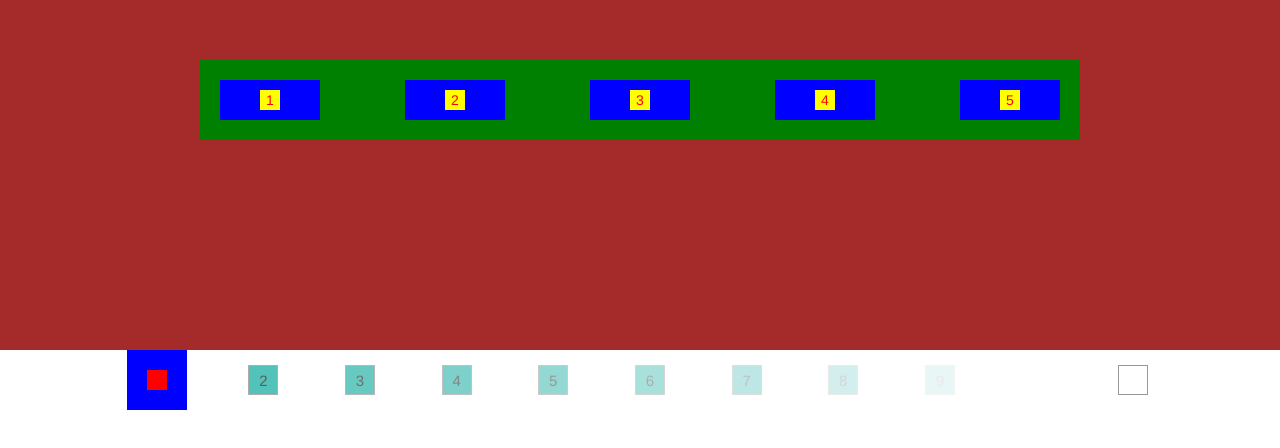
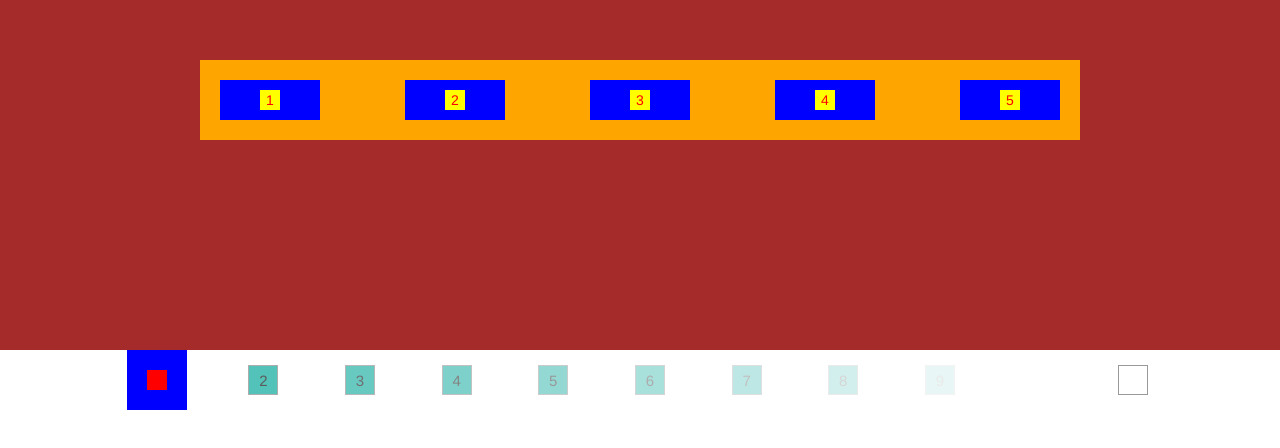
Before and after one commit to AleksandraWeber/Sass, a website: page app/index.html in a window 1280 px wide. Shown: the part 140-588 px from the top of the page. Drawn offline with nearby package versions, Linux system fonts and the light colour scheme.

Commit message:
changeBg

```diff
--- a/app/sass/styles.scss
+++ b/app/sass/styles.scss
@@ -5,7 +5,7 @@
 	align-items: center;
 }
 
- $globalColor: green;
+ $globalColor: orange;
 
 
 // /* wspolna czesc kodu dla kadzego elementu */
```
Also changed, not shown: app/styles/styles.css, 1 other file.
